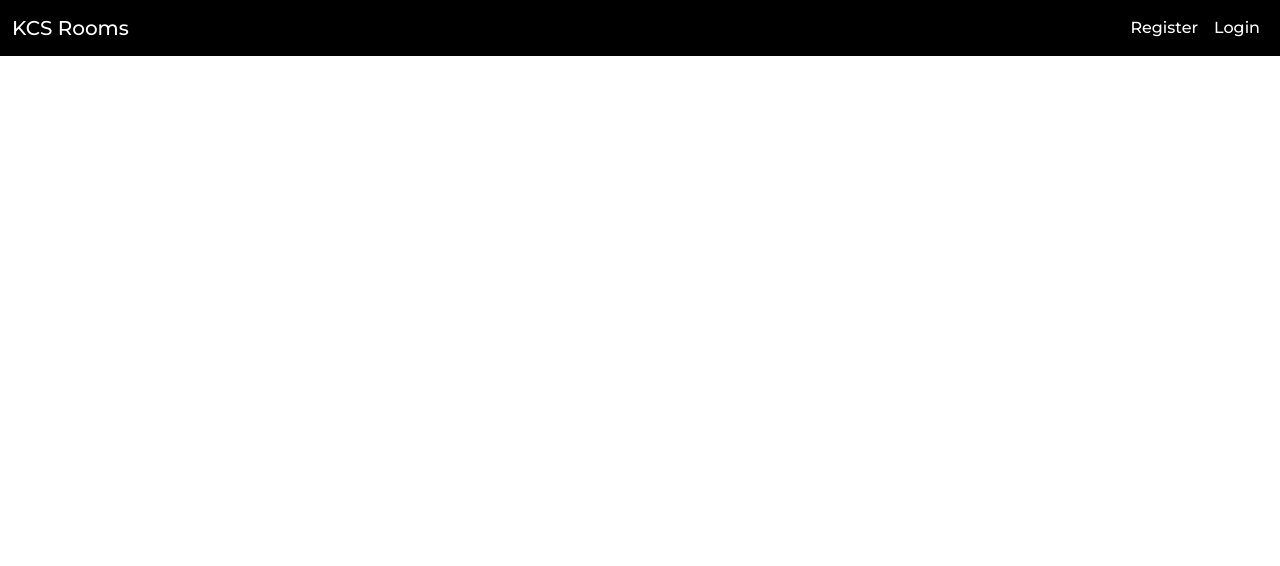
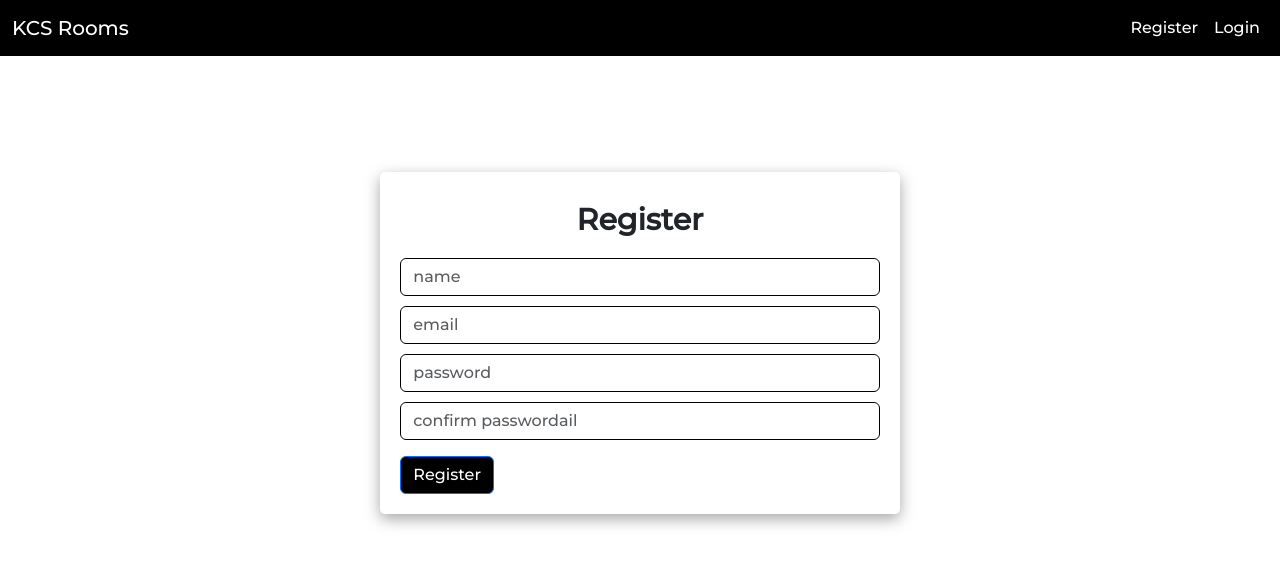
Before and after one commit to Dulara2001/Hotel-Room-Booking-System, a React (Create React App) app in the folder client/: page /register in a window 1280 px wide. Shown: the top 566 px of the page. Built offline with nearby package versions, Linux system fonts and the light colour scheme.

Commit message:
13th commit

```diff
--- a/client/src/App.js
+++ b/client/src/App.js
@@ -4,6 +4,8 @@
 import {BrowserRouter as Router, Routes ,Route, Link}from 'react-router-dom'
 import Homescreen from './screens/Homescreen';
 import Bookingscreen from './screens/Bookingscreen';
+import Registerscreen from './screens/Registerscreen';
+import Loginscreen from './screens/Loginscreen';
 
 function App() {
   return (
@@ -13,6 +15,8 @@
         <Routes>
           <Route path="/home" element={<Homescreen/>}/>
           <Route path='/book/:roomid' element={<Bookingscreen/>}/>
+          <Route path='/register' element={<Registerscreen/>}/>
+          <Route path='/login' element={<Loginscreen/>}/>
         </Routes>
 
       </Router>
--- a/client/src/index.css
+++ b/client/src/index.css
@@ -67,3 +67,18 @@
   height: 400px;
   border-radius: 5px !important;
 }
+
+/* Registration page */
+
+input {
+  box-shadow: none !important;
+  margin-top: 10px;
+  border: 1px solid black !important;
+}
+
+h2 {
+  font-size: 30px !important;
+  padding: 10px;
+  font-weight: bold !important;
+  text-align: center;
+}
--- /dev/null
+++ b/client/src/screens/Loginscreen.js
@@ -0,0 +1,48 @@
+import React, { useState, useEffect } from 'react'
+
+function Loginscreen() {
+
+
+    const [email, setemail] = useState('')
+    const [password, setpassword] = useState('')
+
+
+    function Login() {
+
+
+            const user={
+
+                email,
+                password,
+
+            }
+            console.log(user)
+
+    }
+
+
+    return (
+        <div>
+            <div className='row justify-content-center mt-5'>
+                <div className='col-md-5 mt-5'>
+
+                    <div className='bs'>
+                        <h2>Login</h2>
+
+                        <input type="text" className="form-control" placeholder="email"
+                            value={email} onChange={(e) => { setemail(e.target.value) }} />
+
+                        <input type="text" className="form-control" placeholder="password"
+                            value={password} onChange={(e) => { setpassword(e.target.value) }} />
+
+
+                        <button className='btn btn-primary mt-3' onClick={Login}>Login</button>
+                    </div>
+                </div>
+            </div>
+
+        </div>
+    )
+}
+
+export default Loginscreen;
--- /dev/null
+++ b/client/src/screens/Registerscreen.js
@@ -0,0 +1,51 @@
+import React, { useState, useEffect } from 'react'
+
+function Registerscreen() {
+
+    const [name, setname] = useState('')
+    const [email, setemail] = useState('')
+    const [password, setpassword] = useState('')
+    const [cpassword, setcpassword] = useState('')
+
+    function register() {
+
+        if(password == cpassword){
+            const user={
+                name,
+                email,
+                password,
+                cpassword
+            }
+            console.log(user)
+        }else{
+            alert('password not matched')
+        }
+    }
+
+
+    return (
+        <div>
+            <div className='row justify-content-center mt-5'>
+                <div className='col-md-5 mt-5'>
+
+                    <div className='bs'>
+                        <h2>Register</h2>
+                        <input type="text" className="form-control" placeholder="name"
+                            value={name} onChange={(e) => { setname(e.target.value) }} />
+                        <input type="text" className="form-control" placeholder="email"
+                            value={email} onChange={(e) => { setemail(e.target.value) }} />
+                        <input type="text" className="form-control" placeholder="password"
+                            value={password} onChange={(e) => { setpassword(e.target.value) }} />
+                        <input type="text" className="form-control" placeholder="confirm passwordail"
+                            value={cpassword} onChange={(e) => { setcpassword(e.target.value) }} />
+
+                        <button className='btn btn-primary mt-3' onClick={register}>Register</button>
+                    </div>
+                </div>
+            </div>
+
+        </div>
+    )
+}
+
+export default Registerscreen;
```
